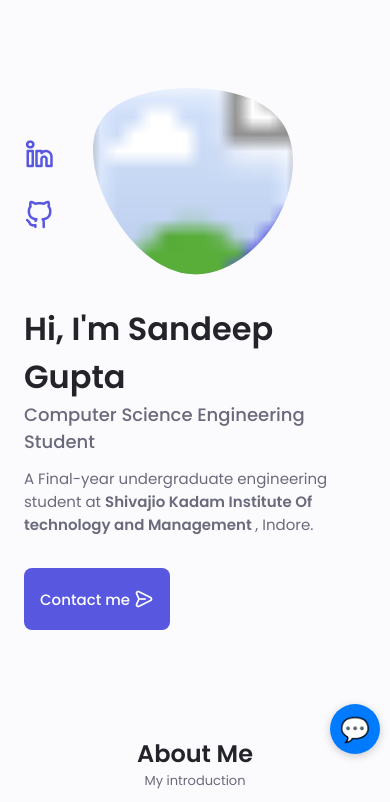
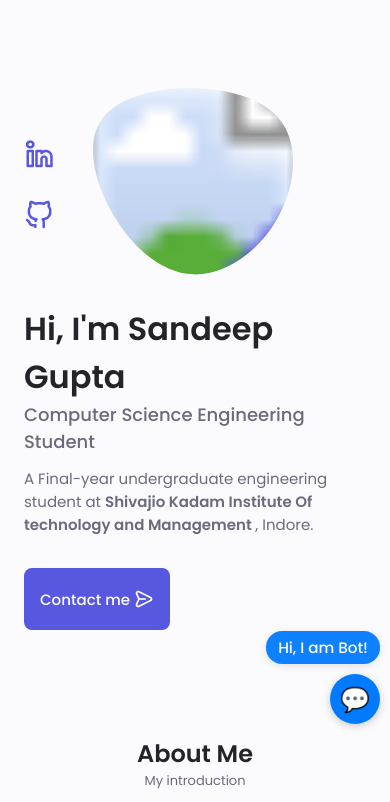
Before and after one commit to sandeep7224/frontend, a plain HTML site: page index.html in a window 390 px wide. Shown: the top 802 px of the page. Drawn offline with nearby package versions, Linux system fonts and the light colour scheme.

Commit message:
Update index.html

```diff
--- a/index.html
+++ b/index.html
@@ -345,6 +345,30 @@
   .input-container button:hover {
     background: #0056b3;
   }
+  .chatbot-label {
+  position: fixed;
+  bottom: 135px; /* Adjust to position above the button */
+  right: 70px;   /* Align with chatbot button */
+  background: #007bff;
+  color: #fff;
+  padding: 6px 16px;
+  border-radius: 16px;
+  font-size: 1rem;
+  font-weight: 500;
+  box-shadow: 0 2px 8px rgba(0,0,0,0.12);
+  z-index: 1000;
+  transition: opacity 0.2s;
+  opacity: 0.95;
+}
+
+@media (max-width: 500px) {
+  .chatbot-label {
+    bottom: 180px;
+    right: 10px;
+    font-size: 0.95rem;
+    padding: 5px 12px;
+  }
+}
   @media (max-width: 500px) {
     .chatbot-popup {
       width: 98vw;
@@ -355,7 +379,7 @@
     }
     .chatbot-fab {
       right: 10px;
-      bottom: 90px;
+      bottom: 120px;
       width: 50px;
       height: 50px;
       font-size: 1.5rem;
@@ -363,8 +387,10 @@
   }
 </style>
 
+<div class="chatbot-label">Hi, I am Bot!</div>
 <div class="chatbot-fab" id="chatbot-fab">💬</div>
 <div class="chatbot-popup" id="chatbot-popup">
+
   <div class="chatbot-header">
     Portfolio Chatbot
     <button class="chatbot-close" id="chatbot-close" title="Close">&times;</button>
```
